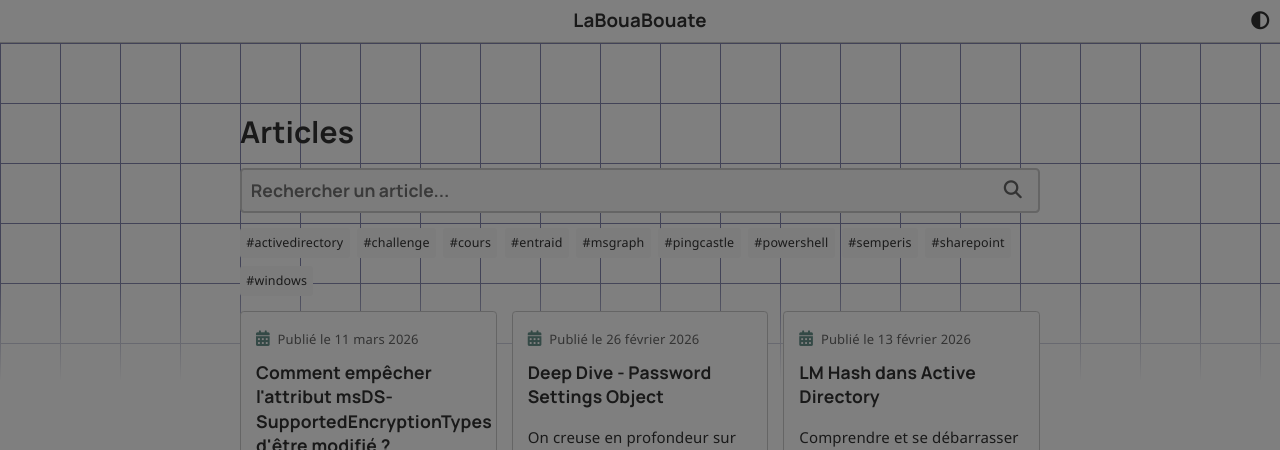
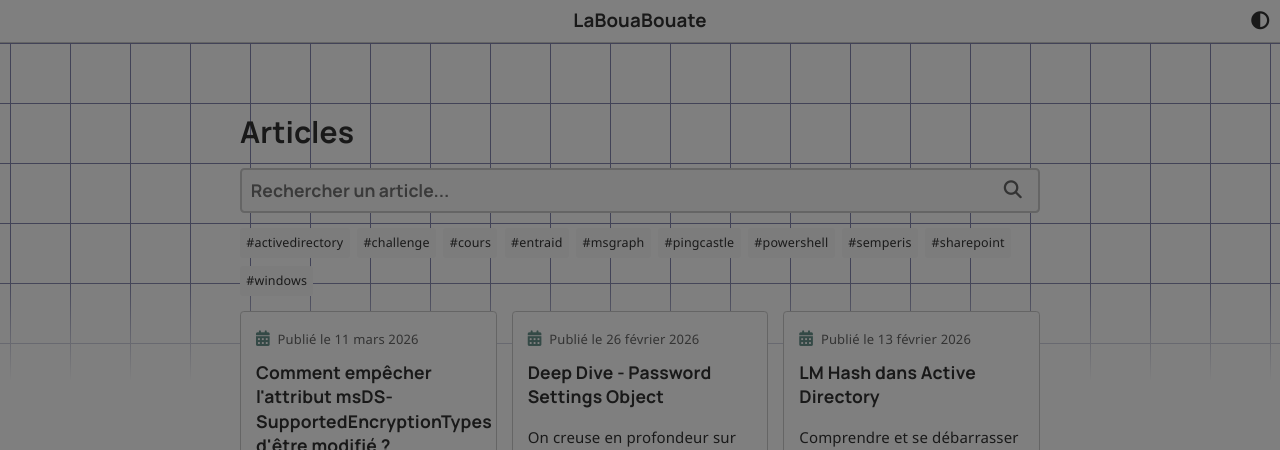
Before and after one commit to leobouard/leobouard.github.io, a Jekyll site: the page built from _pages/blog.html, in a window 1280 px wide. Shown: the top 450 px of the page. Built offline with Jekyll 4.4.1, drawn with Linux system fonts in a browser that asks for light colours; nearby versions of some CDN libraries; some web fonts are replaced.

Commit message:
Update blog-header.html

```diff
--- a/_includes/blog-header.html
+++ b/_includes/blog-header.html
@@ -1,4 +1,4 @@
-<section style="width: 100%; height: 22.5em; background-image: linear-gradient(90deg, var(--accent) 1px,#0000 1px),linear-gradient(var(--accent) 1px,#0000 1px); background-repeat: repeat; background-size: 4em 4em; mask-image: linear-gradient(180deg, var(--background) 70%, transparent); margin-bottom: -20em; padding: 0;">
+<section style="width: 100%; height: 22.5em; background-image: linear-gradient(90deg, var(--accent) 1px,#0000 1px),linear-gradient(var(--accent) 1px,#0000 1px); background-repeat: repeat; background-size: 4em 4em; mask-image: linear-gradient(180deg, var(--background) 70%, transparent); margin-bottom: -20em; padding: 0; background-position: top;">
   <!--<div style="max-width: 800px; padding: 2em; margin: 8em auto;">
     <div>
       <div style="position: relative; width: fit-content;">
```
